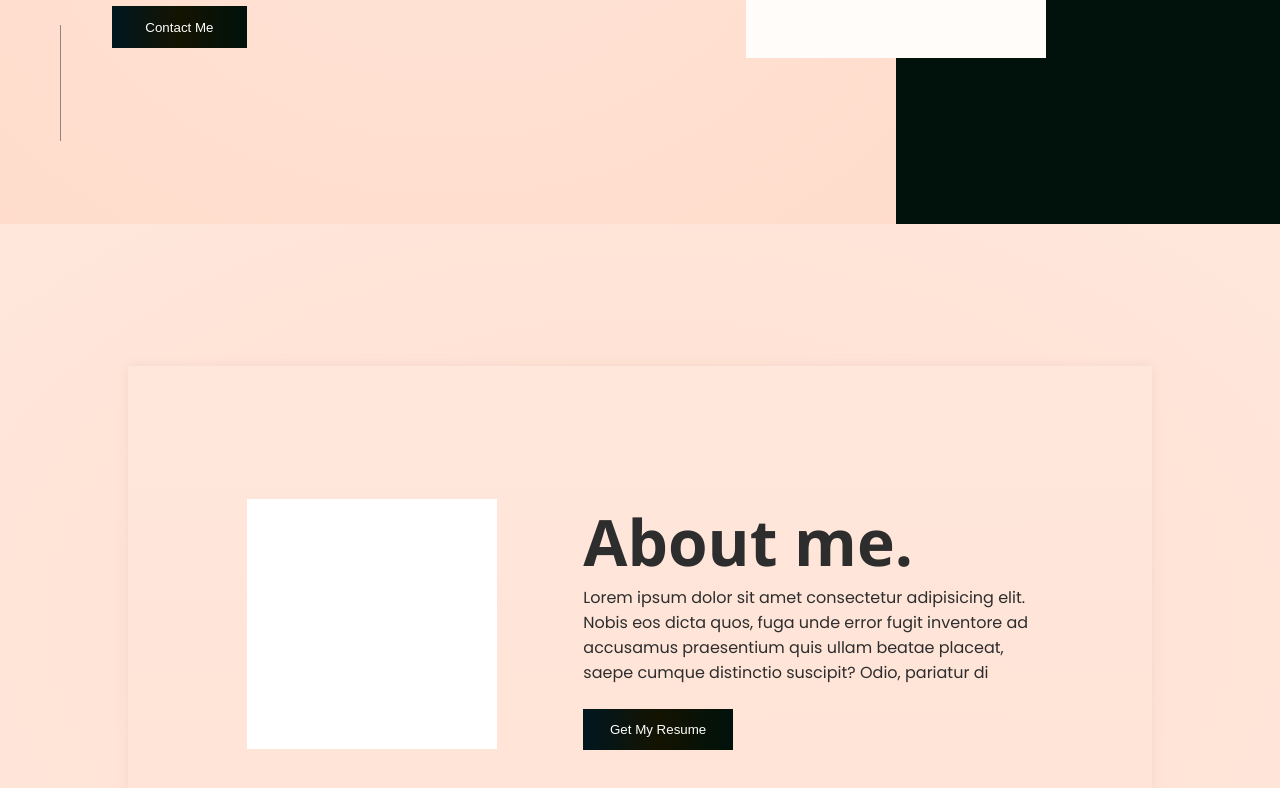
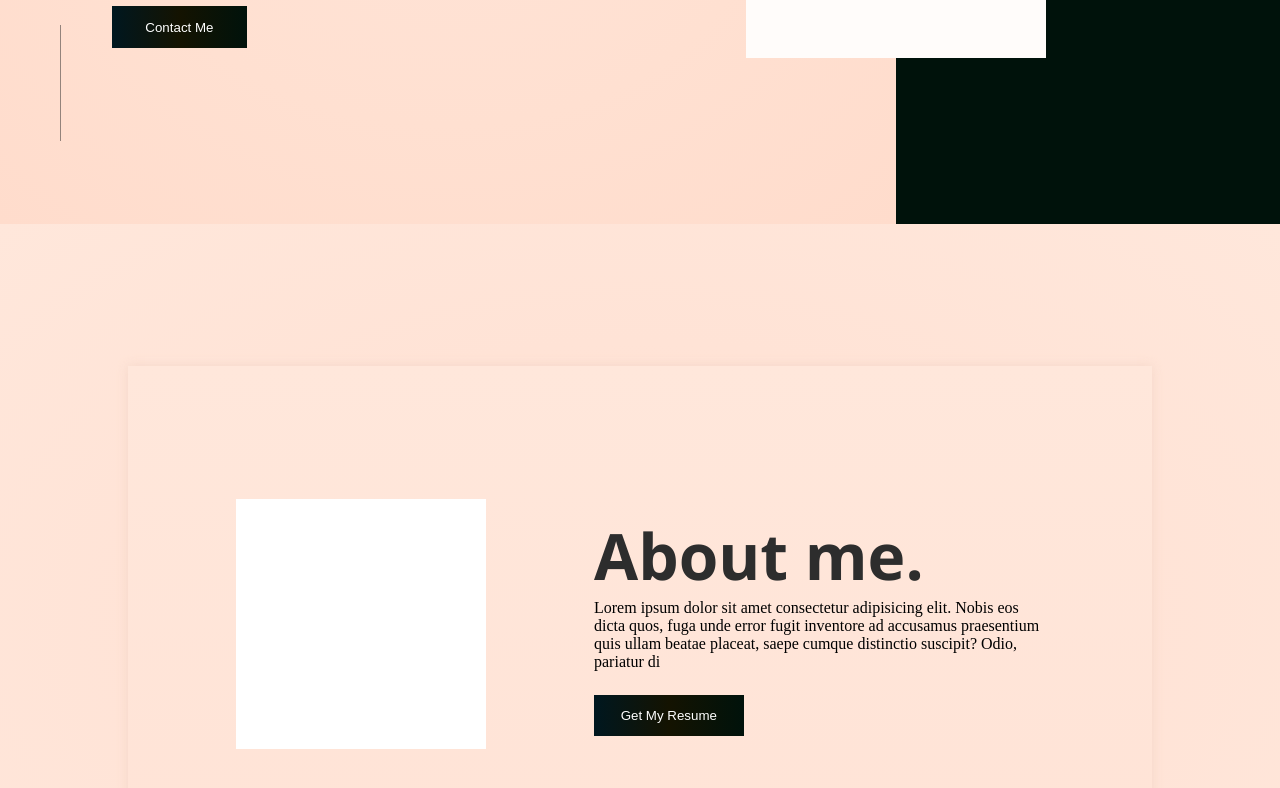
Before and after one commit to DuaneDave/Portfolio-V_1, a React (Create React App) app: page / in a window 1280 px wide. Shown: the part 456-1244 px from the top of the page. Built offline with nearby package versions, Linux system fonts and the light colour scheme; a web font is replaced by a local one.

Commit message:
Styled about section

```diff
--- a/src/components/aboutSection/AboutSection.module.css
+++ b/src/components/aboutSection/AboutSection.module.css
@@ -11,6 +11,7 @@
   background: linear-gradient( #ffe7db, #ffe3d6);
   box-shadow: 0 0 10px 0 #e6c6b875;
   display: flex;
+  width: 100%;
   flex-direction: column;
   padding: 1rem;
   gap: 3rem;
@@ -29,13 +30,6 @@
   text-align: center;
   padding-inline: 1rem;
   order: 1;
-}
-
-.aboutDetails p {
-  font-family: 'Poppins', sans-serif;
-  /* line-height: 1.3; */
-  font-weight: 400;
-  color: #2d2d2d;
 }
 
 .aboutPlaceholder {
@@ -62,7 +56,7 @@
     justify-content: space-evenly;
     padding: 2rem;
     height: 70%;
-    gap: 0;
+    gap: 2rem;
   }
 
   .aboutDetails {
```
